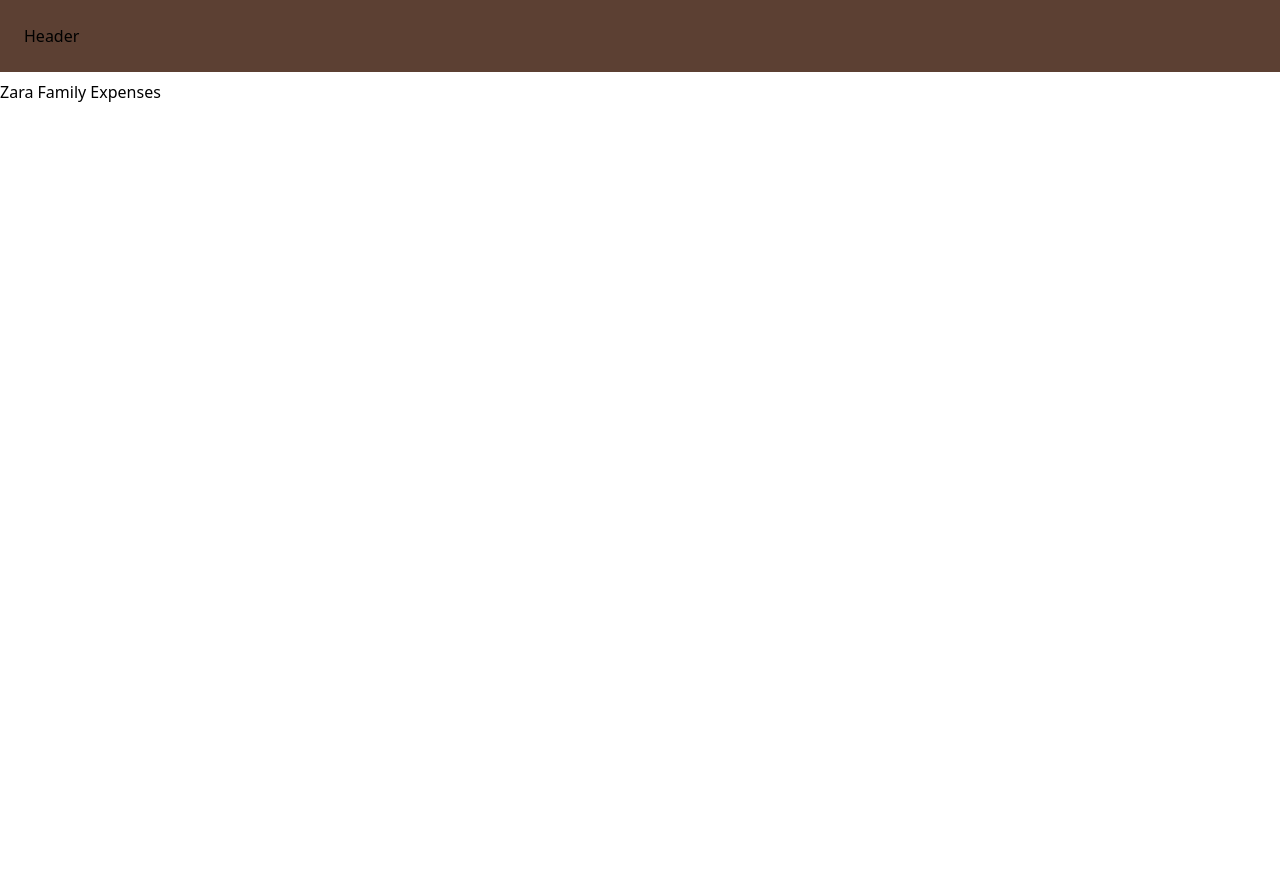
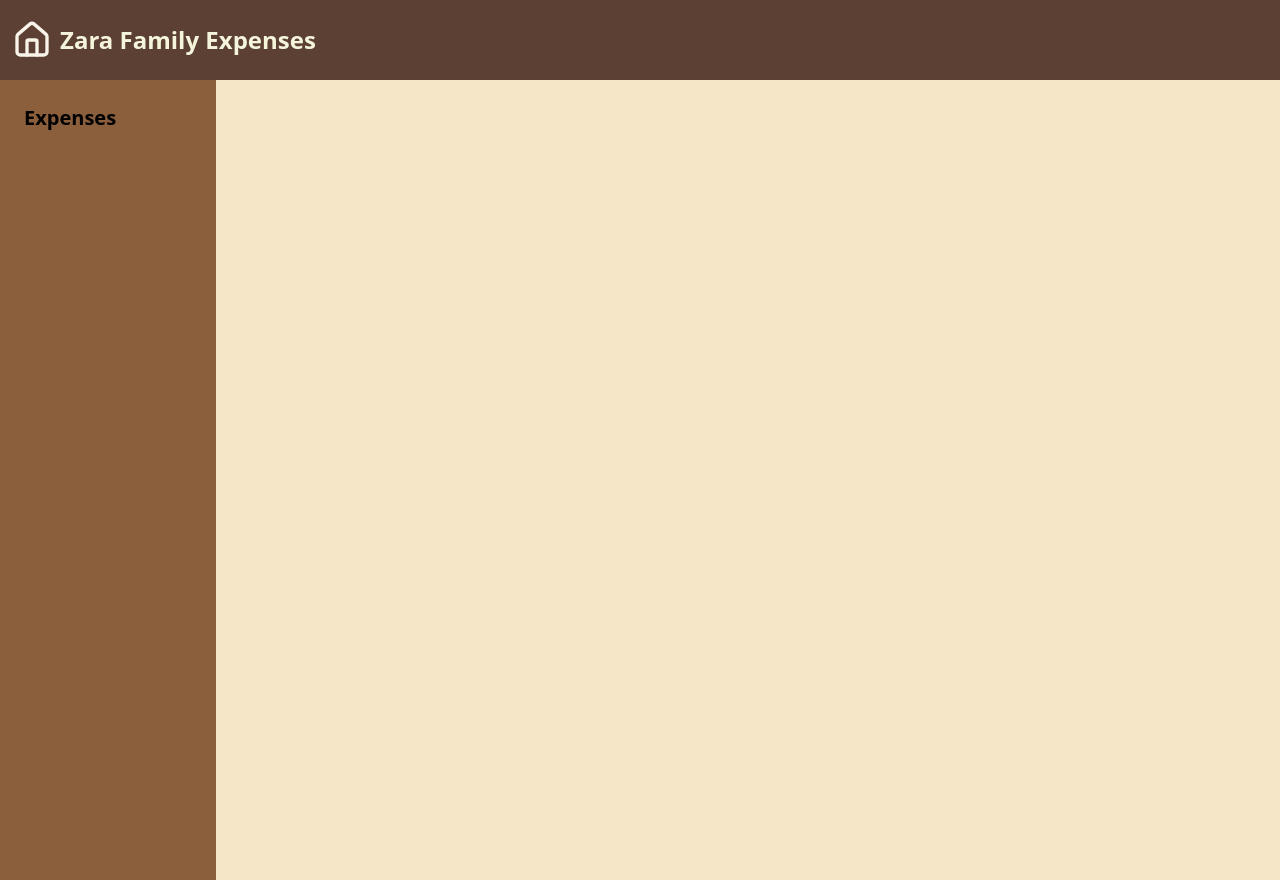
Before and after one commit to Jericho0909/home-expense-tracker, a Next.js app: page / in a window 1280 px wide. Built offline with nearby package versions, Linux system fonts and the light colour scheme.

Commit message:
refactor: create reusable sidebar, update layout, and apply colors to header, sidebar, and main

```diff
--- a/app/(root)/layout.tsx
+++ b/app/(root)/layout.tsx
@@ -1,4 +1,5 @@
 import Header from '../components/Header';
+import Sidebar from '../components/Sidebar';
 
 export default function RootLayout({ children }: Readonly<{
   children: React.ReactNode;
@@ -6,7 +7,10 @@ export default function RootLayout({ children }: Readonly<{
     return (
         <>
             <Header/>
-            {children}
+            <div className="flex">
+                <Sidebar/>
+                {children}
+            </div>
         </>
     )
 }
--- a/app/(root)/page.tsx
+++ b/app/(root)/page.tsx
@@ -1,6 +1,6 @@
 const ZaraFamilyExpenses = () => {
     return (
-        <main className="mt-20 min-h-screen">
+        <main className="mt-20 min-h-screen w-full bg-[#F5E6C8]">
             Zara Family Expenses
         </main>
     )
--- a/app/components/Header.tsx
+++ b/app/components/Header.tsx
@@ -1,9 +1,18 @@
+import { House } from 'lucide-react';
+
 const Header = () => {
     return (
         <header
-            className="fixed top-0 w-full bg-[#5C4033] p-6"
+            className="fixed top-0 w-full bg-[#5C4033] text-[#F8F4E9] py-4 px-2"
         >
-            <h1>Header</h1>
+            <div className="flex items-center p-1">
+                <span className="mr-2">
+                    <House size={40} color="#F8F4E9" />
+                </span>
+                <h1 className="text-2xl font-bold text-[#F5F5DC]">
+                    Zara Family Expenses
+                </h1>
+            </div>
         </header>
     )
 }
--- /dev/null
+++ b/app/components/Sidebar.tsx
@@ -0,0 +1,11 @@
+const Sidebar = () => {
+    return (
+        <aside
+            className="fixed top-20 left-0 h-full w-54 bg-[#8B5E3C] p-6"
+        >
+            <h2 className="text-xl font-bold">Expenses</h2>
+        </aside>
+    )
+}
+
+export default Sidebar;
--- a/package.json
+++ b/package.json
@@ -9,6 +9,7 @@
     "lint": "eslint"
   },
   "dependencies": {
+    "lucide-react": "^1.24.0",
     "next": "16.2.10",
     "react": "19.2.4",
     "react-dom": "19.2.4"
```
Also changed, not shown: 1 other file (tests, documents, lock files or other folders).
